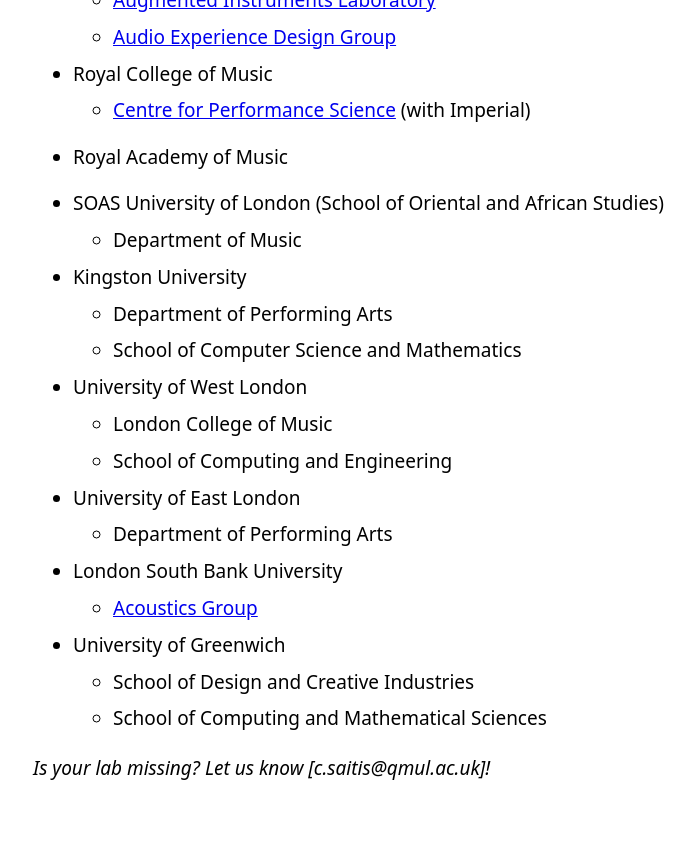
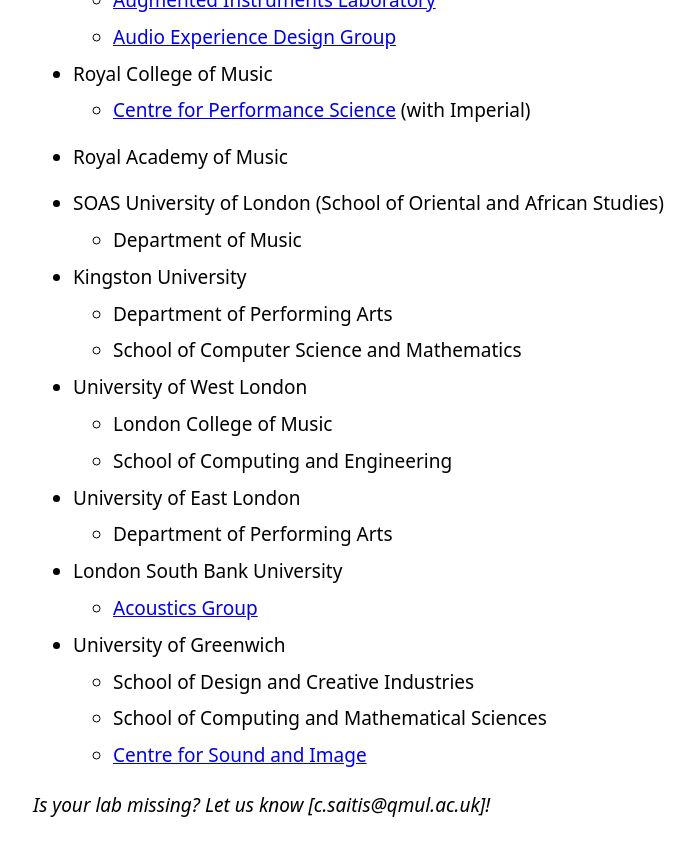
Before and after one commit to dmrn-limri/dmrn-limri.github.io, a Jekyll site: the page built from _posts/2026-02-10-mapping-music-research-london.md, in a window 1280 px wide and 900 px high, scrolled down 1246 px. Shown: the top 856 px of the window, without its empty margins (287-982 px from the left). Built offline with Jekyll 4.4.1, drawn with Linux system fonts in a browser that asks for light colours.

Commit message:
Update 2026-02-10-mapping-music-research-london.md

```diff
--- a/_posts/2026-02-10-mapping-music-research-london.md
+++ b/_posts/2026-02-10-mapping-music-research-london.md
@@ -66,5 +66,6 @@ This list brings together groups, labs, institutes and departments where music r
 * University of Greenwich
   * School of Design and Creative Industries
   * School of Computing and Mathematical Sciences
+  * [Centre for Sound and Image](https://www.gre.ac.uk/research/sound-image)
 
 *Is your lab missing? Let us know [c.saitis@qmul.ac.uk]!*
```
